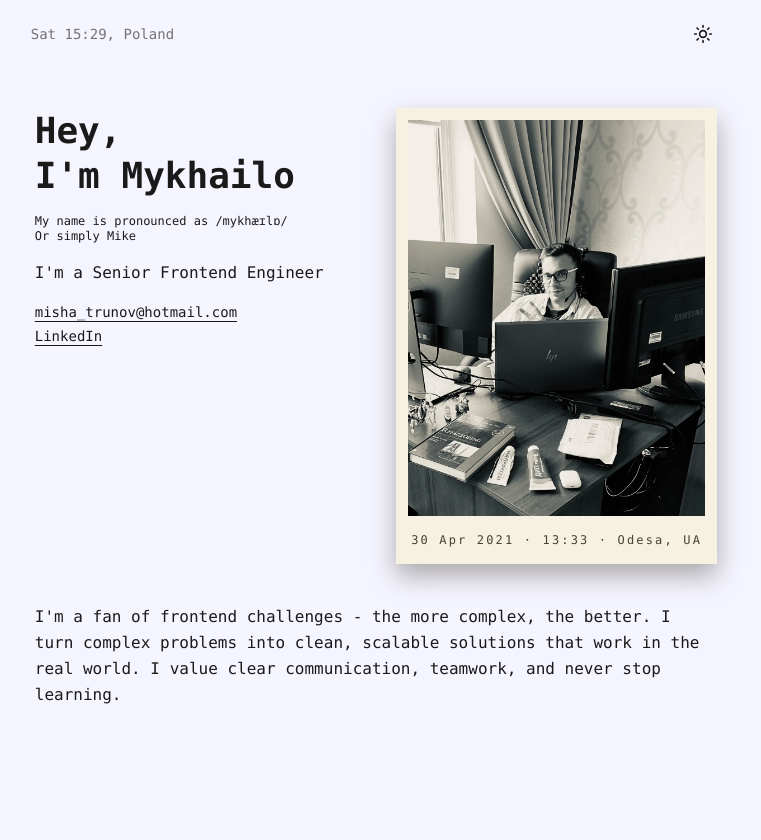
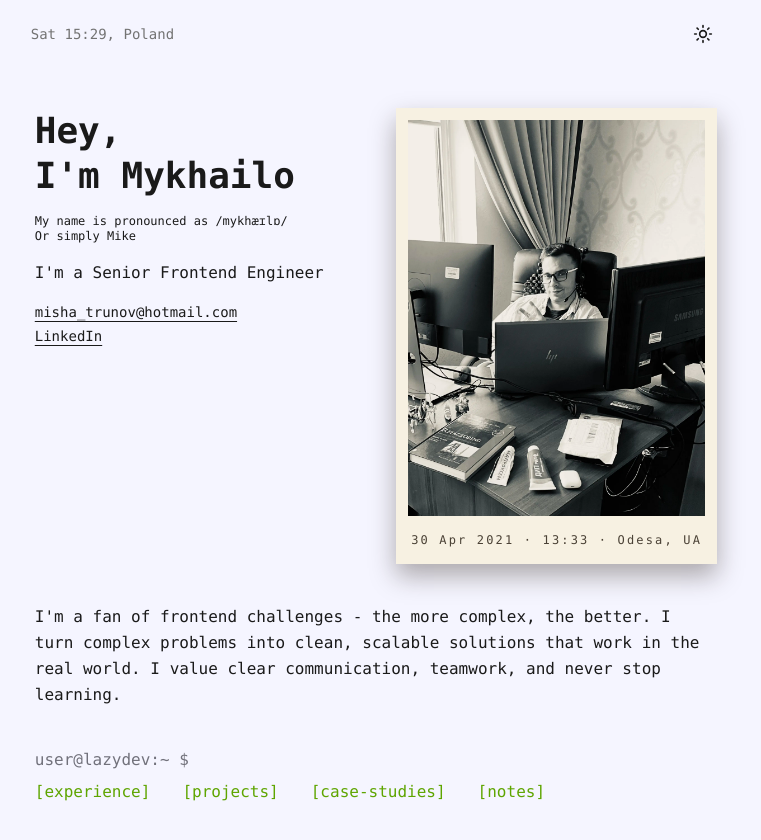
Before and after one commit to LazyMisha/mike-landing, a Next.js app: page / in a window 1280 px wide. Shown: the top 840 px of the page, without its empty margins (264-1025 px from the left). Before the commit the page ends 800 px from the top, so only its background shows below. Built offline with nearby package versions, Linux system fonts and the light colour scheme.

Commit message:
feat: add CliNavigation component (#13)
* feat: add CliNavigation component

* fix: resolve hydration error by removing Body wrapper in CliNavigation

* fix: adjust padding in CliNavigation, Hero, and InfoSection for better layout consistency

```diff
--- a/src/app/page.tsx
+++ b/src/app/page.tsx
@@ -2,6 +2,7 @@ import { Header } from "@/components/Header";
 import { Hero } from "@/components/Hero";
 import { InfoSection } from "@/components/InfoSection";
 import { PageWrapper } from "@/components/PageWrapper";
+import CliNavigation from "@/components/CliNavigation";
 
 export default function Home() {
   return (
@@ -9,6 +10,7 @@ export default function Home() {
       <Header />
       <Hero />
       <InfoSection />
+      <CliNavigation />
     </PageWrapper>
   );
 }
--- /dev/null
+++ b/src/components/CliNavigation.tsx
@@ -0,0 +1,36 @@
+import Link from 'next/link';
+
+export default function CliNavigation() {
+  const links = [
+    { label: 'experience', href: '#' },
+    { label: 'projects', href: '#' },
+    { label: 'case-studies', href: '#' },
+    { label: 'notes', href: '#' },
+  ];
+
+  return (
+    <section className="px-5 pb-20">
+      <div className="max-w-[75ch] mx-auto font-mono">
+        <div className="flex flex-col gap-y-2">
+          {/* Prompt Line */}
+          <div className="text-zinc-500 dark:text-zinc-600 text-sm sm:text-base">
+            user@lazydev:~ $
+          </div>
+
+          {/* Links Line */}
+          <nav className="flex flex-col sm:flex-row flex-wrap gap-y-2 sm:gap-y-0 sm:gap-x-8 text-sm sm:text-base">
+            {links.map((link) => (
+              <Link
+                key={link.label}
+                href={link.href}
+                className="text-lime-600 dark:text-lime-400 hover:text-lime-500 dark:hover:text-lime-300 transition-colors duration-200"
+              >
+                [{link.label}]
+              </Link>
+            ))}
+          </nav>
+        </div>
+      </div>
+    </section>
+  );
+}
--- a/src/components/Hero.tsx
+++ b/src/components/Hero.tsx
@@ -16,7 +16,7 @@ export function Hero() {
   const { name } = landingData.personal;
 
   return (
-    <section className="flex flex-col items-stretch px-5 pt-4 pb-4 md:flex-row md:items-start md:gap-5 md:min-h-[40vh] md:pt-10 md:pb-10">
+    <section className="flex flex-col items-stretch px-5 pt-4 pb-4 md:flex-row md:items-start md:gap-5 md:pt-10 md:pb-10">
       <div className="flex flex-col pb-4 gap-4 md:gap-4 md:shrink-0 md:w-[50%]">
         <Heading>
           Hey,
@@ -31,7 +31,7 @@ export function Hero() {
         <Body>I&apos;m a Senior Frontend Engineer</Body>
         <LinksSection />
       </div>
-      <div className="h-[42vh] flex md:flex-1 items-start justify-center md:h-full md:mt-0">
+      <div className="h-[40vh] flex md:flex-1 items-start justify-center md:h-full md:mt-0">
         <PolaroidFrame caption={photoMeta}>
           <Image
             src={photo.src}
--- a/src/components/InfoSection.tsx
+++ b/src/components/InfoSection.tsx
@@ -2,7 +2,7 @@ import { Body } from "./Body";
 
 export function InfoSection() {
   return (
-    <section className="flex flex-col gap-3 px-5 pb-10">
+    <section className="flex flex-col gap-3 px-5 pb-4 md:pb-10">
       <Body className="max-w-[75ch]">
         I&apos;m a fan of frontend challenges - the more complex, the better.
         I turn complex problems into clean, scalable solutions that work in the real world.
```
